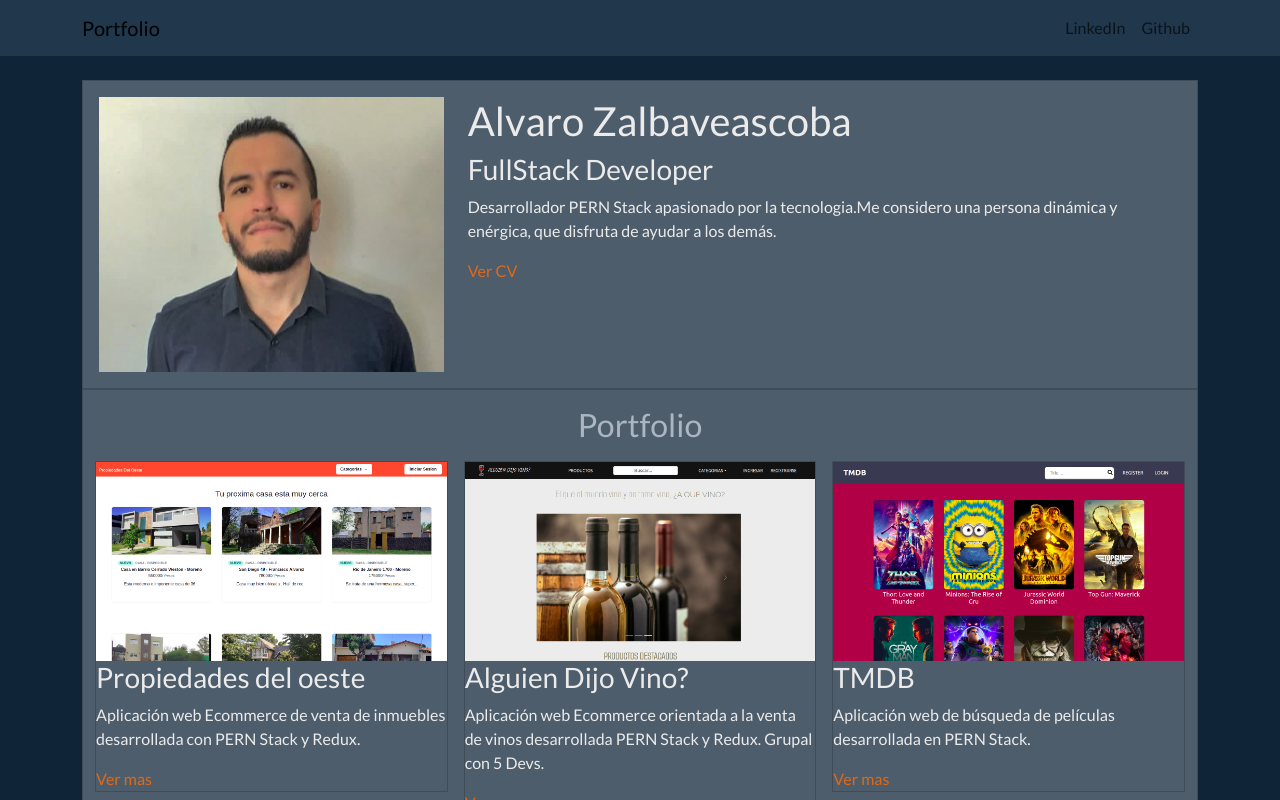
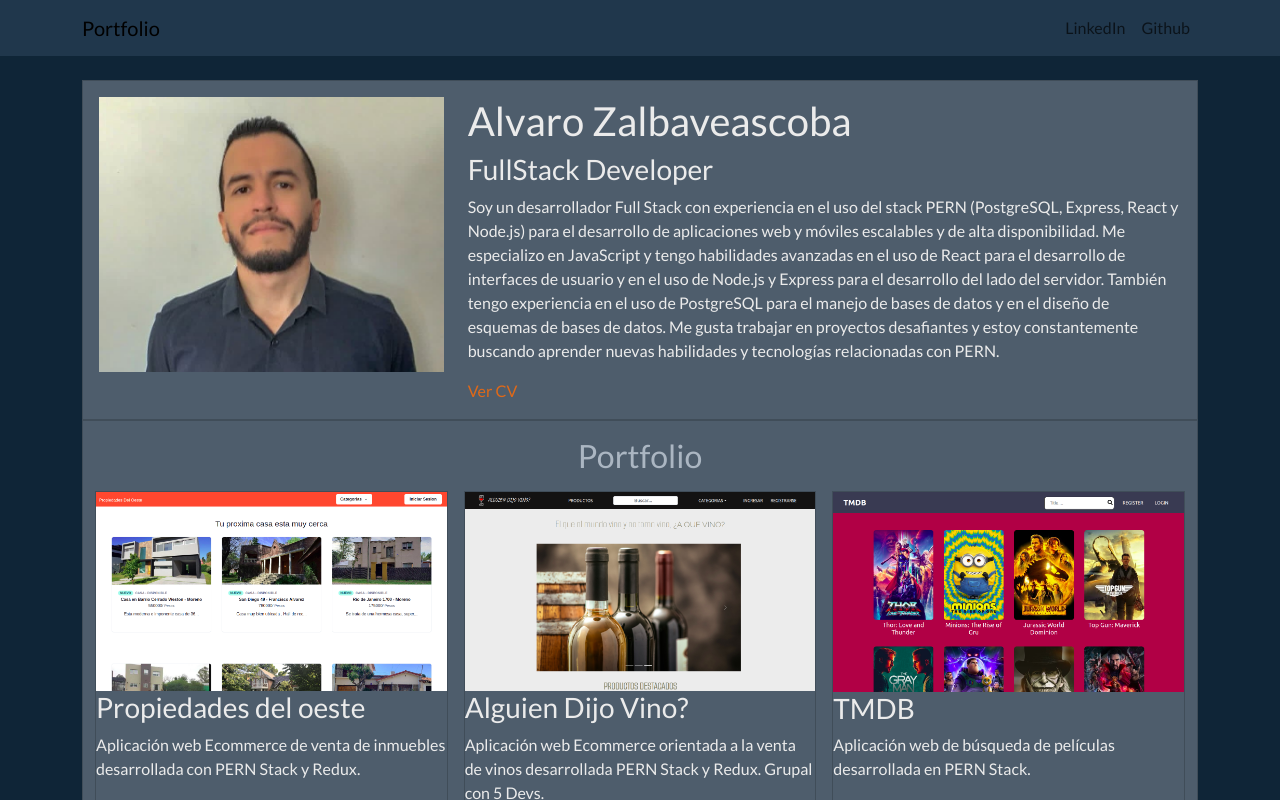
Before and after one commit to alvaro-z/Portfolio, a Next.js app: page / in a window 1280 px wide. Shown: the top 800 px of the page. Built offline with nearby package versions, Linux system fonts and the light colour scheme; a small style sheet from the web is missing.

Commit message:
sobre mi modificado

```diff
--- a/pages/index.js
+++ b/pages/index.js
@@ -17,9 +17,7 @@ const Index = () => {
                             <div className="col-md-8">
                                 <h1>Alvaro Zalbaveascoba</h1>
                                 <h3>FullStack Developer</h3>
-                                <p>Desarrollador PERN Stack apasionado por la tecnologia.Me
-                                    considero una persona dinámica y enérgica,
-                                    que disfruta de ayudar a los demás.</p>
+                                <p>Soy un desarrollador Full Stack con experiencia en el uso del stack PERN (PostgreSQL, Express, React y Node.js) para el desarrollo de aplicaciones web y móviles escalables y de alta disponibilidad. Me especializo en JavaScript y tengo habilidades avanzadas en el uso de React para el desarrollo de interfaces de usuario y en el uso de Node.js y Express para el desarrollo del lado del servidor. También tengo experiencia en el uso de PostgreSQL para el manejo de bases de datos y en el diseño de esquemas de bases de datos. Me gusta trabajar en proyectos desafiantes y estoy constantemente buscando aprender nuevas habilidades y tecnologías relacionadas con PERN.</p>
                                 <Link href="../Alvaro_Zalbaveascoba_CV.pdf">
                                     <a id="cv">Ver CV</a>
                                 </Link>
```
